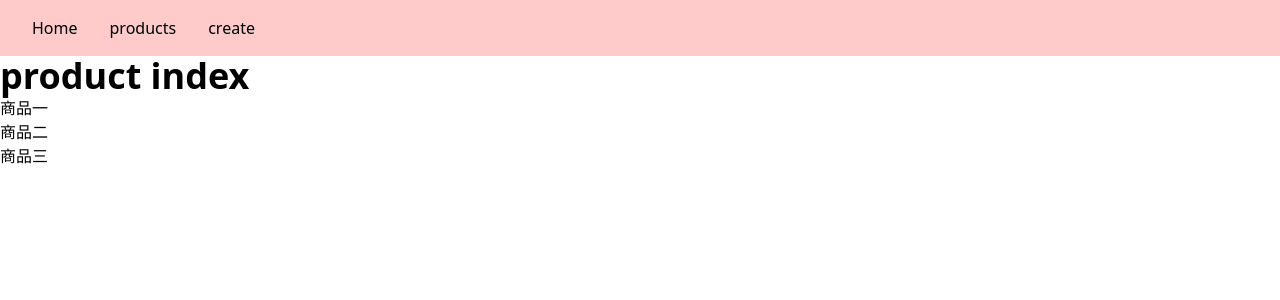
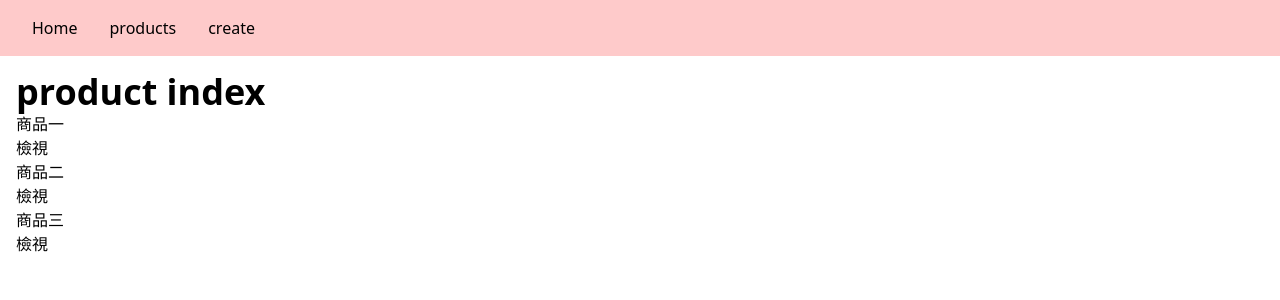
Before and after one commit to a19860101/my-nuxt, a Nuxt app: page /products in a window 1280 px wide. Shown: the top 300 px of the page. Built offline with nearby package versions, Linux system fonts and the light colour scheme; data requests are answered from the project's data file.

Commit message:
20220923

```diff
--- a/pages/products/_id.vue
+++ b/pages/products/_id.vue
@@ -2,6 +2,29 @@
   <div>
 
     <h1>Product #{{this.$route.params.id}}</h1>
-    <h1>Product #{{this.$route.query}}</h1>
+    <div>
+      {{product}}
+    </div>
+    <!-- <h1>Product #{{this.$route.query}}</h1> -->
   </div>
 </template>
+<script>
+  import { mapState } from 'vuex';
+  export default {
+    computed:{
+      ...mapState({
+        product: state => state.product.product,
+      })
+    },
+    async fetch(context){
+      try {
+        await context.store.dispatch('product/fetchData',context.params.id);
+      }catch(e){
+        context.error({
+          statusCode:503,
+          message: 'error'
+        })
+      }
+    }
+  }
+</script>
--- a/pages/products/index.vue
+++ b/pages/products/index.vue
@@ -1,8 +1,9 @@
 <template>
-  <div>
+  <div class="p-4">
     <h1 class="text-4xl font-bold">product index</h1>
     <div v-for="product in products" :key="product.id">
       <h3>{{product.name}}</h3>
+      <nuxt-link :to="`products/${product.id}`">檢視</nuxt-link>
     </div>
   </div>
 </template>
--- a/store/product.js
+++ b/store/product.js
@@ -7,6 +7,9 @@ export const state = () => ({
 export const mutations = {
   GET_DATAS(state,payload){
     state.products = payload
+  },
+  GET_DATA(state,payload){
+    state.product = payload
   }
 }
 
@@ -16,5 +19,11 @@ export const actions = {
     return this.$axios.get('http://localhost:3333/data').then(res => {
       context.commit('GET_DATAS',res.data);
     })
+  },
+  fetchData(context,id){
+    console.log(id);
+    return this.$axios.get('http://localhost:3333/data/'+id).then(res => {
+      context.commit('GET_DATA',res.data);
+    })
   }
 }
```
